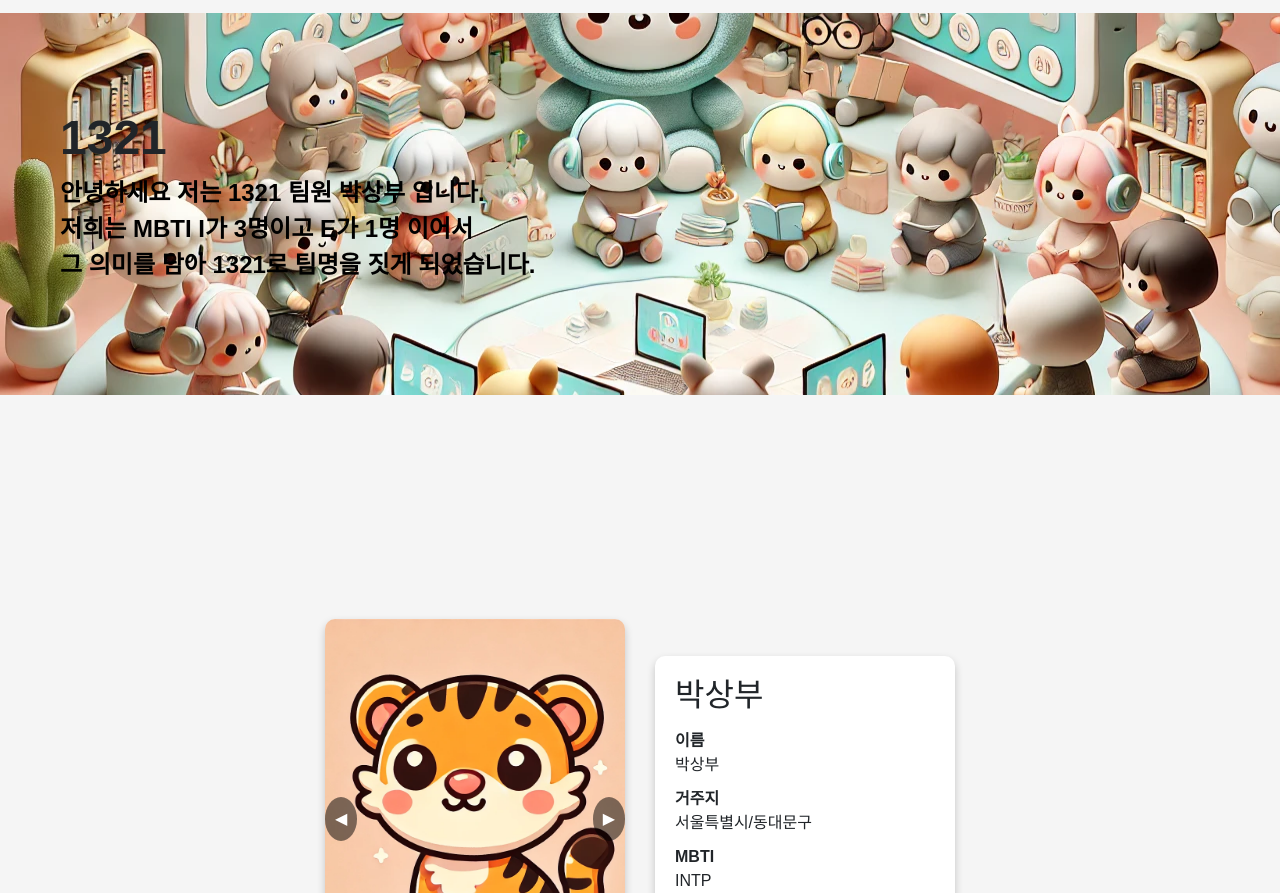
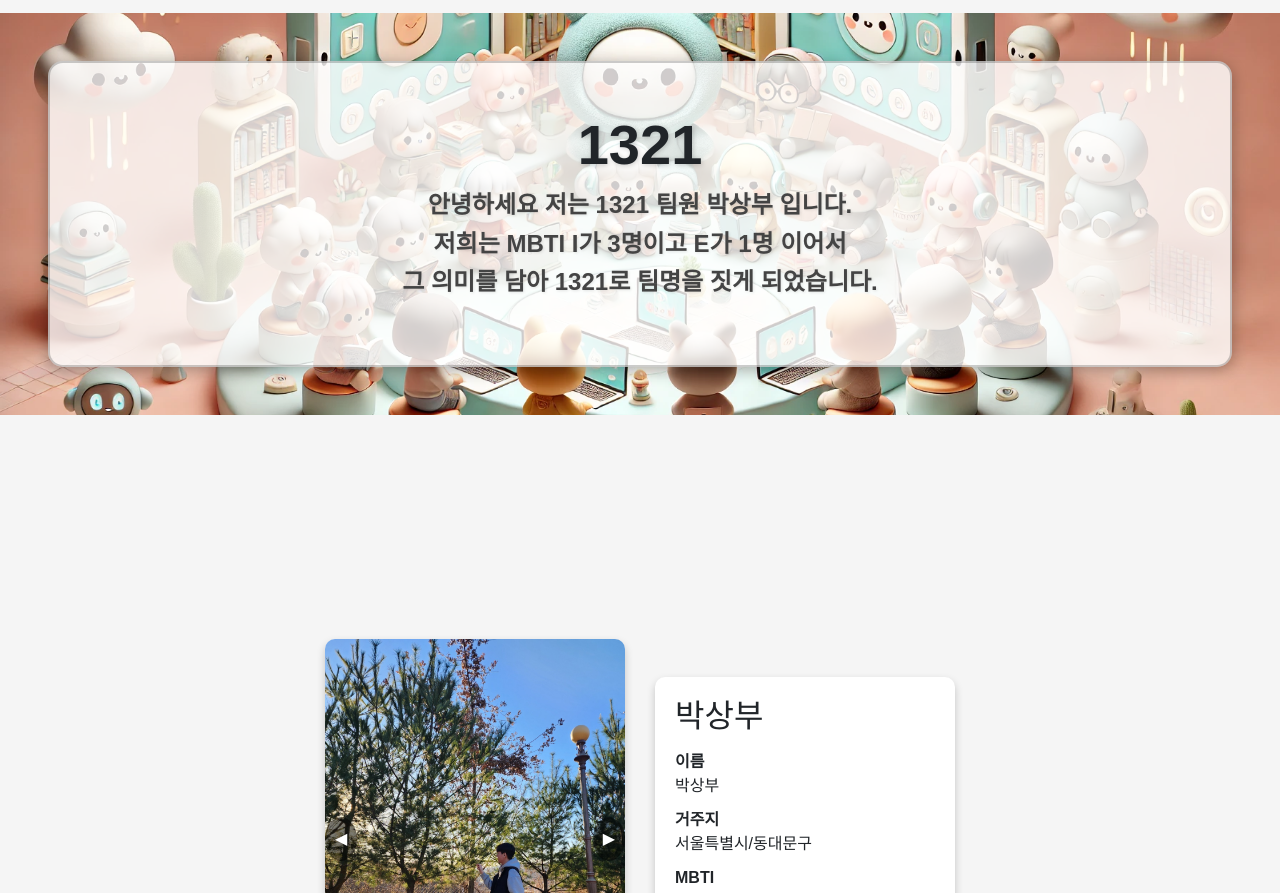
Before and after one commit to 1321-Mini-Project/buha002, a plain HTML site: page index.html in a window 1280 px wide. Shown: the part 59-952 px from the top of the page. Drawn offline with nearby package versions, Linux system fonts and the light colour scheme.

Commit message:
개인페이지.html완성

```diff
--- a/index.html
+++ b/index.html
@@ -1,10 +1,10 @@
 <!DOCTYPE html>
-<html lang="en">
+<html lang="kr">
 
 <head>
     <meta charset="UTF-8">
     <meta name="viewport" content="width=device-width, initial-scale=1.0">
-    <title>Document</title>
+    <title>1321_박상부</title>
     <link href="https://cdn.jsdelivr.net/npm/bootstrap@5.0.2/dist/css/bootstrap.min.css" rel="stylesheet"
         integrity="sha384-EVSTQN3/azprG1Anm3QDgpJLIm9Nao0Yz1ztcQTwFspd3yD65VohhpuuCOmLASjC" crossorigin="anonymous">
     <script src="https://ajax.googleapis.com/ajax/libs/jquery/3.5.1/jquery.min.js"></script>
@@ -15,6 +15,8 @@
             color: black;
 
             background-image: url('./src/img/background1.jpg');
+
+            background-size: cover;
             background-position: center;
         }
         body {
@@ -99,6 +101,52 @@
         .info dl dd {
             margin-bottom: 10px;
         }
+
+
+        <style>
+    .main {
+        color: black;
+        background-image: url('./src/img/background1.jpg');
+        background-size: cover;
+        background-position: center;
+    }
+
+    #team-text {
+        text-align: center;
+        padding: 30px;
+        background-color: rgba(255, 255, 255, 0.8); /* 투명한 흰색 배경 */
+        border-radius: 15px;
+        box-shadow: 0 4px 15px rgba(0, 0, 0, 0.3); /* 그림자 효과 */
+        border: 2px solid rgba(0, 0, 0, 0.2); /* 선명한 테두리 */
+        color: #333; /* 글씨를 선명한 색으로 변경 */
+        font-family: 'Arial', sans-serif;
+    }
+
+    #team-text h1 {
+        font-size: 3.5rem;
+        color: #2c3e50;
+        text-shadow: 1px 1px 5px rgba(0, 0, 0, 0.2); /* 약간의 텍스트 그림자 */
+    }
+
+    #team-text p {
+        font-size: 1.5rem;
+        font-weight: bold;
+        line-height: 1.6;
+        text-shadow: 1px 1px 3px rgba(0, 0, 0, 0.1); /* 더 섬세한 텍스트 그림자 */
+        color: #444; /* 텍스트 색상 변경 */
+    }
+
+</style>
+
+
+
+</style>
+
+
+
+
+
+
     </style>
     <script>
         // 이미지 슬라이드
@@ -206,11 +254,11 @@
         </header>
         <div class="main">
             <div class="p-5 mb-4 bg-body-tertiary rounded-3">
-                <div class="container-fluid py-5">
+                <div class="container-fluid py-5" id="team-text">
                     <h1 class="display-5 fw-bold text-dark">1321</h1>
-                    <p class="col-md-8 fs-4 "><b>안녕하세요 저는 1321 팀원 박상부 입니다. <br>
+                    <b><p><b>안녕하세요 저는 1321 팀원 박상부 입니다. <br>
                             저희는 MBTI I가 3명이고 E가 1명 이어서<br>
-                            그 의미를 담아 1321로 팀명을 짓게 되었습니다.</b></p>
+                            그 의미를 담아 1321로 팀명을 짓게 되었습니다.</b></b></p>
 
 
                 </div>
@@ -222,8 +270,8 @@
             <!-- Slider Section -->
             <div class="slider">
                 <div class="slider-images">
-                    <img src="./src/img/tiger.jpg" alt="Tiger 1">
-                    <img src="./src/img/tiger2.jpg" alt="Tiger 2">
+                    <img src="./src/img/pro1.jpg" alt="me">
+
                 </div>
                 <div class="slider-buttons">
                     <button id="prevBtn">&#9664;</button>
@@ -242,7 +290,7 @@
                     <dt>MBTI</dt>
                     <dd>INTP</dd>
                     <dt>좋아하는 동물</dt>
-                    <dd>AI호랑이</dd>
+                    <dd>호랑이</dd>
                 </dl>
             </div>
         </div>
```
Also changed, not shown: src/img/pro1.jpg (added).
